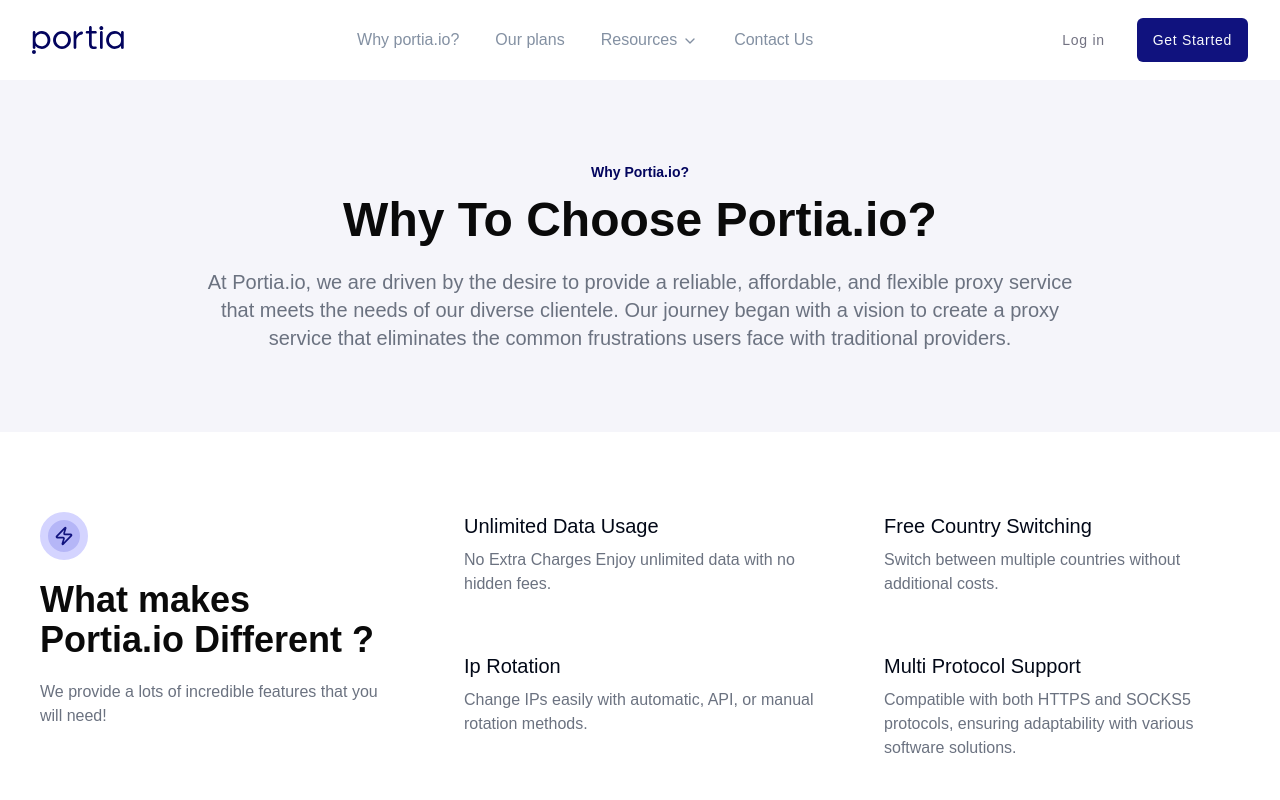
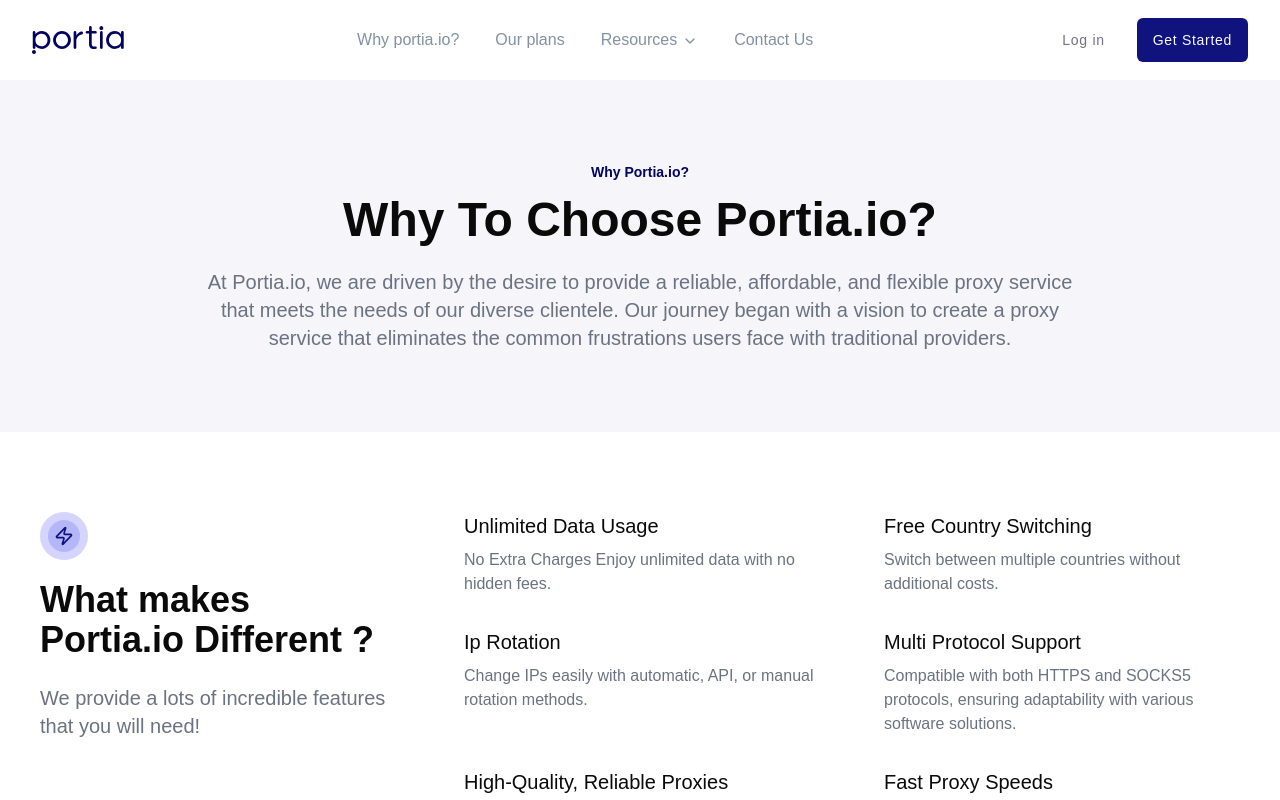
Before and after one commit to Saeed-Altout/portia, a Next.js app: page /why-portia-io in a window 1280 px wide. Shown: the top 800 px of the page. Built offline with nearby package versions, Linux system fonts and the light colour scheme; a web font is replaced by a local one.

Commit message:
update code

```diff
--- a/app/(website)/(pages)/why-portia-io/_components/features.tsx
+++ b/app/(website)/(pages)/why-portia-io/_components/features.tsx
@@ -1,32 +1,32 @@
-import { Zap } from 'lucide-react';
+import { Zap } from "lucide-react";
 
-import { Card, CardContent } from '@/components/ui/card';
+import { featuresData } from "@website/constants";
 
-import { featuresData } from '@website/constants';
-import { Icon } from '@website/_components/ui/icon';
-import { Section } from '@website/_components/ui/section';
-import { Container } from '@website/_components/ui/container';
-import { Paragraph } from '@website/_components/ui/paragraph';
+import { Icon } from "@website/_components/ui/icon";
+import { Section } from "@website/_components/ui/section";
+import { Container } from "@website/_components/ui/container";
+import { Paragraph } from "@website/_components/ui/paragraph";
+import { Heading } from "@website/_components/ui/heading";
 
 export const Features = () => {
   return (
-		<Section space='wide'>
-			<Container size='wide' className='items-start justify-between lg:flex-row gap-16'>
-				<div className='max-w-[360px] space-y-5 relative'>
+    <Section>
+      <Container className="items-start justify-between lg:flex-row gap-16">
+        <div className="max-w-[360px] space-y-5">
           <Icon>
-						<Zap className='text-primary h-5 w-5' />
+            <Zap className="text-primary h-5 w-5" />
           </Icon>
-					<h1 className='text-3xl md:text-4xl font-semibold'>What makes Portia.io Different ?</h1>
-					<Paragraph>We provide a lots of incredible features that you will need!</Paragraph>
+          <Heading
+            title="What makes Portia.io Different ?"
+            description="We provide a lots of incredible features that you will need!"
+          />
         </div>
-				<div className='flex-1 grid grid-cols-1 sm:grid-cols-2 gap-y-8 gap-x-16'>
+        <div className="flex-1 grid grid-cols-1 sm:grid-cols-2 gap-y-8 gap-x-16">
           {featuresData.map(({ title, description }, index) => (
-						<Card key={index} className='shadow-none border-none'>
-							<CardContent className='space-y-2 px-0'>
-								<h3 className='font-medium text-xl capitalize'>{title}</h3>
+            <div key={index} className="space-y-2">
+              <h3 className="font-medium text-xl capitalize">{title}</h3>
               <Paragraph>{description}</Paragraph>
-							</CardContent>
-						</Card>
+            </div>
           ))}
         </div>
       </Container>
```
Lines whose indentation alone changed are shown as unchanged.
